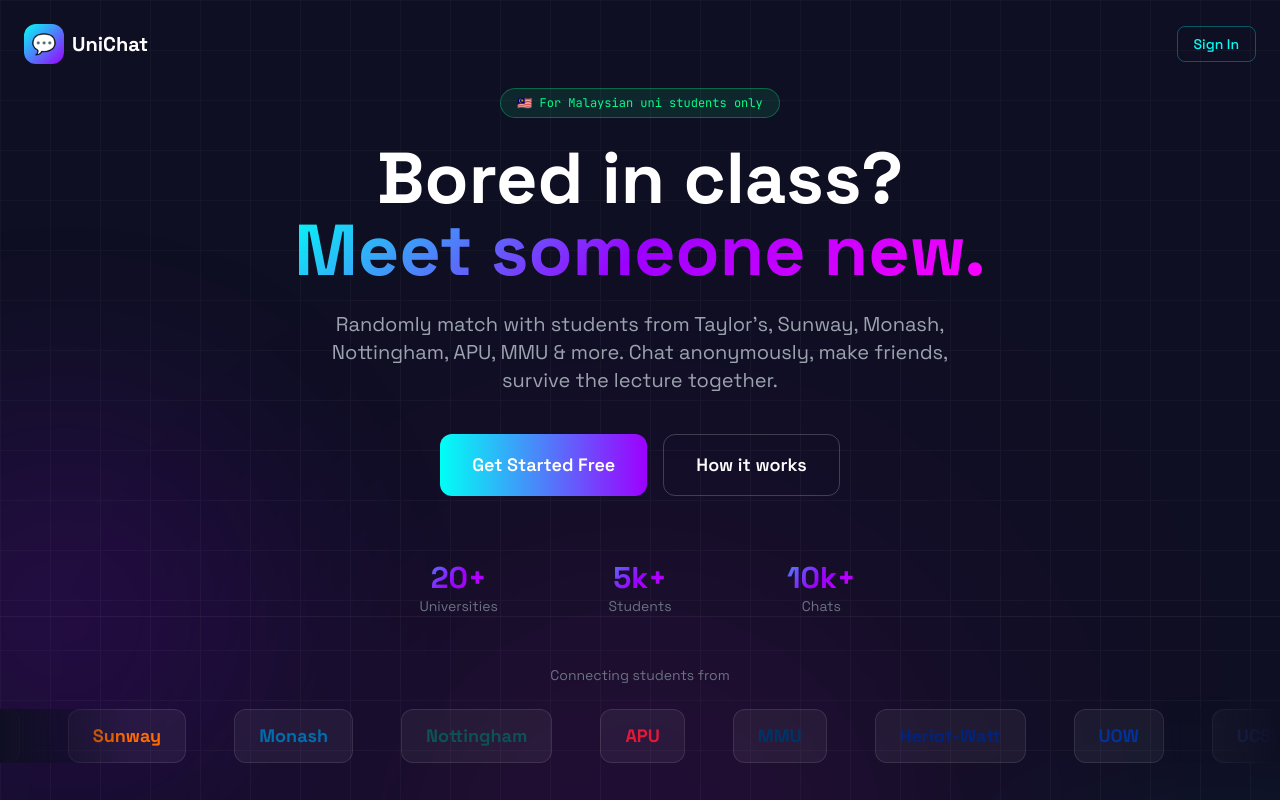
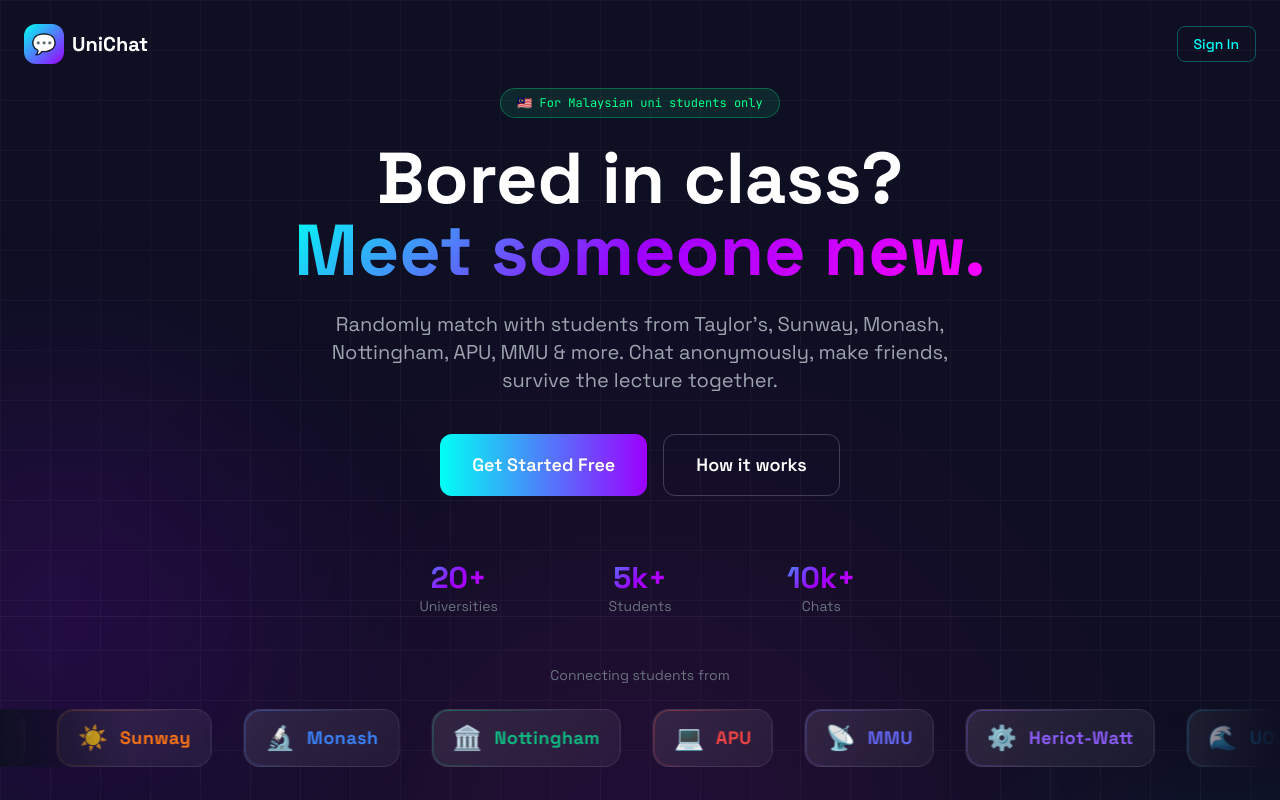
Before and after one commit to Yoonjae7/UniChatMY, a React (Vite) app in the folder client/: page / in a window 1280 px wide. Shown: the top 800 px of the page. Built offline with nearby package versions, Linux system fonts and the light colour scheme.

Commit message:
Improve university marquee design
- Fixed seamless loop animation (no glitch)
- Removed hover pause
- Added emojis for each university
- Added glow effect on hover
- Better card styling with gradient borders
- Smoother animation

```diff
--- a/client/src/index.css
+++ b/client/src/index.css
@@ -91,9 +91,31 @@
 }
 
 .animate-marquee {
-  animation: marquee 30s linear infinite;
+  animation: marquee 25s linear infinite;
 }
 
-.animate-marquee:hover {
-  animation-play-state: paused;
+/* University card glow effect */
+.uni-card {
+  position: relative;
+  background: linear-gradient(135deg, rgba(255,255,255,0.1) 0%, rgba(255,255,255,0.05) 100%);
+  backdrop-filter: blur(10px);
+  transition: transform 0.3s ease, box-shadow 0.3s ease;
 }
+
+.uni-card::before {
+  content: '';
+  position: absolute;
+  inset: 0;
+  border-radius: inherit;
+  padding: 1px;
+  background: linear-gradient(135deg, var(--uni-color), transparent 60%);
+  -webkit-mask: linear-gradient(#fff 0 0) content-box, linear-gradient(#fff 0 0);
+  -webkit-mask-composite: xor;
+  mask-composite: exclude;
+  opacity: 0.5;
+}
+
+.uni-card:hover {
+  transform: translateY(-2px) scale(1.02);
+  box-shadow: 0 0 30px var(--uni-color-glow);
+}
--- a/client/src/pages/Landing.tsx
+++ b/client/src/pages/Landing.tsx
@@ -4,22 +4,22 @@
 
 // Malaysian university data for the marquee
 const universities = [
-  { name: "Taylor's", color: '#8B0000' },
-  { name: 'Sunway', color: '#FF6B00' },
-  { name: 'Monash', color: '#006DAE' },
-  { name: 'Nottingham', color: '#0D5257' },
-  { name: 'APU', color: '#E31937' },
-  { name: 'MMU', color: '#003366' },
-  { name: 'Heriot-Watt', color: '#00247D' },
-  { name: 'UOW', color: '#0033A0' },
-  { name: 'UCSI', color: '#1E3A8A' },
-  { name: 'HELP', color: '#DC2626' },
-  { name: 'INTI', color: '#7C3AED' },
-  { name: 'SEGi', color: '#059669' },
-  { name: 'UiTM', color: '#7C2D12' },
-  { name: 'UM', color: '#1D4ED8' },
-  { name: 'USM', color: '#BE185D' },
-  { name: 'UTM', color: '#B91C1C' },
+  { name: "Taylor's", color: '#DC2626', emoji: '🎓' },
+  { name: 'Sunway', color: '#F97316', emoji: '☀️' },
+  { name: 'Monash', color: '#3B82F6', emoji: '🔬' },
+  { name: 'Nottingham', color: '#10B981', emoji: '🏛️' },
+  { name: 'APU', color: '#EF4444', emoji: '💻' },
+  { name: 'MMU', color: '#6366F1', emoji: '📡' },
+  { name: 'Heriot-Watt', color: '#8B5CF6', emoji: '⚙️' },
+  { name: 'UOW', color: '#0EA5E9', emoji: '🌊' },
+  { name: 'UCSI', color: '#14B8A6', emoji: '🏥' },
+  { name: 'HELP', color: '#F43F5E', emoji: '📚' },
+  { name: 'INTI', color: '#A855F7', emoji: '🎯' },
+  { name: 'SEGi', color: '#22C55E', emoji: '🌟' },
+  { name: 'UiTM', color: '#EAB308', emoji: '🦅' },
+  { name: 'UM', color: '#3B82F6', emoji: '🏆' },
+  { name: 'USM', color: '#EC4899', emoji: '🔭' },
+  { name: 'UTM', color: '#EF4444', emoji: '🚀' },
 ]
 
 export default function Landing() {
@@ -176,10 +176,15 @@
               {[...universities, ...universities].map((uni, i) => (
                 <div
                   key={i}
-                  className="flex-shrink-0 mx-6 px-6 py-3 rounded-xl border border-white/10 bg-white/5 hover:bg-white/10 transition-colors"
+                  className="uni-card flex-shrink-0 mx-4 px-5 py-3 rounded-2xl border border-white/10 flex items-center gap-3"
+                  style={{
+                    '--uni-color': uni.color,
+                    '--uni-color-glow': `${uni.color}40`
+                  } as React.CSSProperties}
                 >
+                  <span className="text-2xl">{uni.emoji}</span>
                   <span
-                    className="font-bold text-lg"
+                    className="font-bold text-lg tracking-wide"
                     style={{ color: uni.color }}
                   >
                     {uni.name}
```
Also changed, not shown: 1 other file (tests, documents, lock files or other folders).
